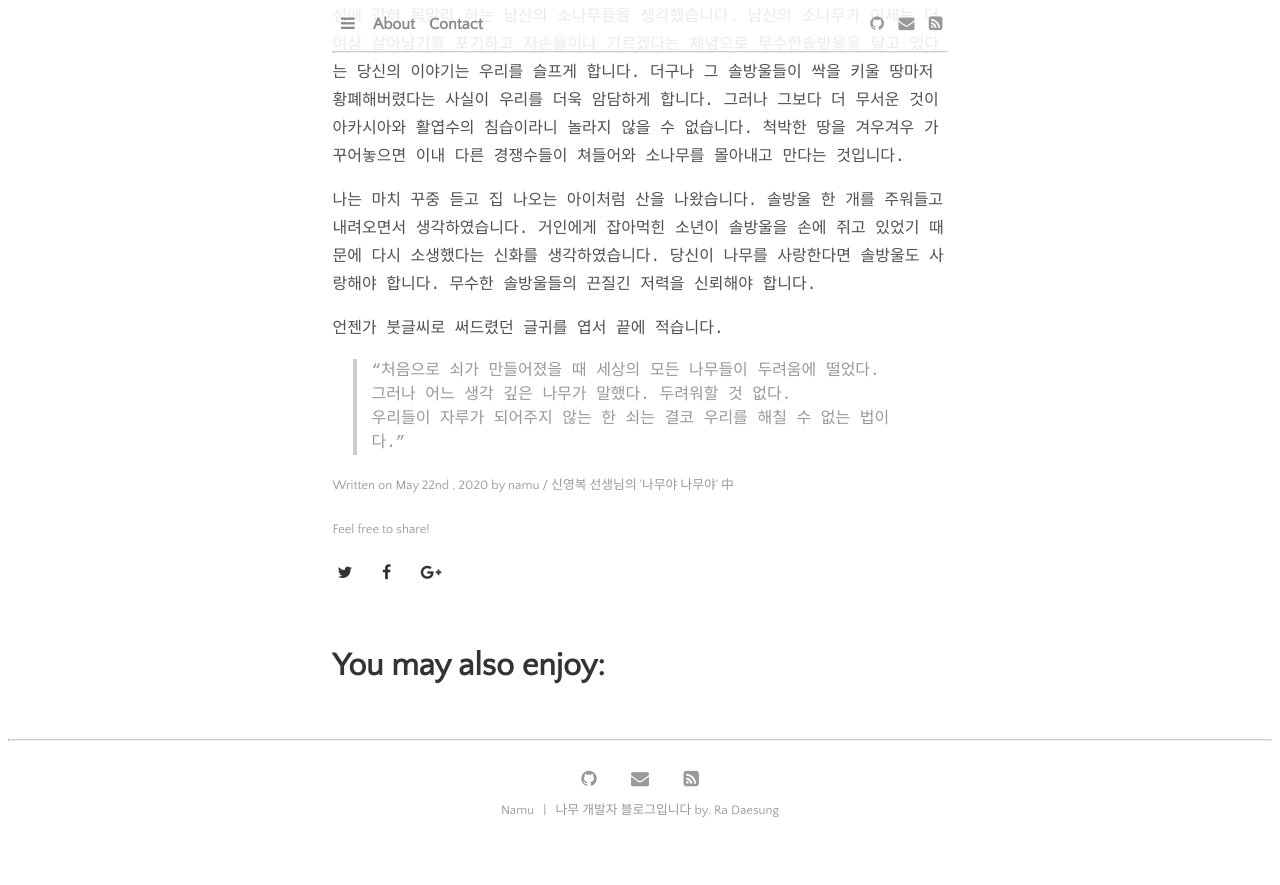
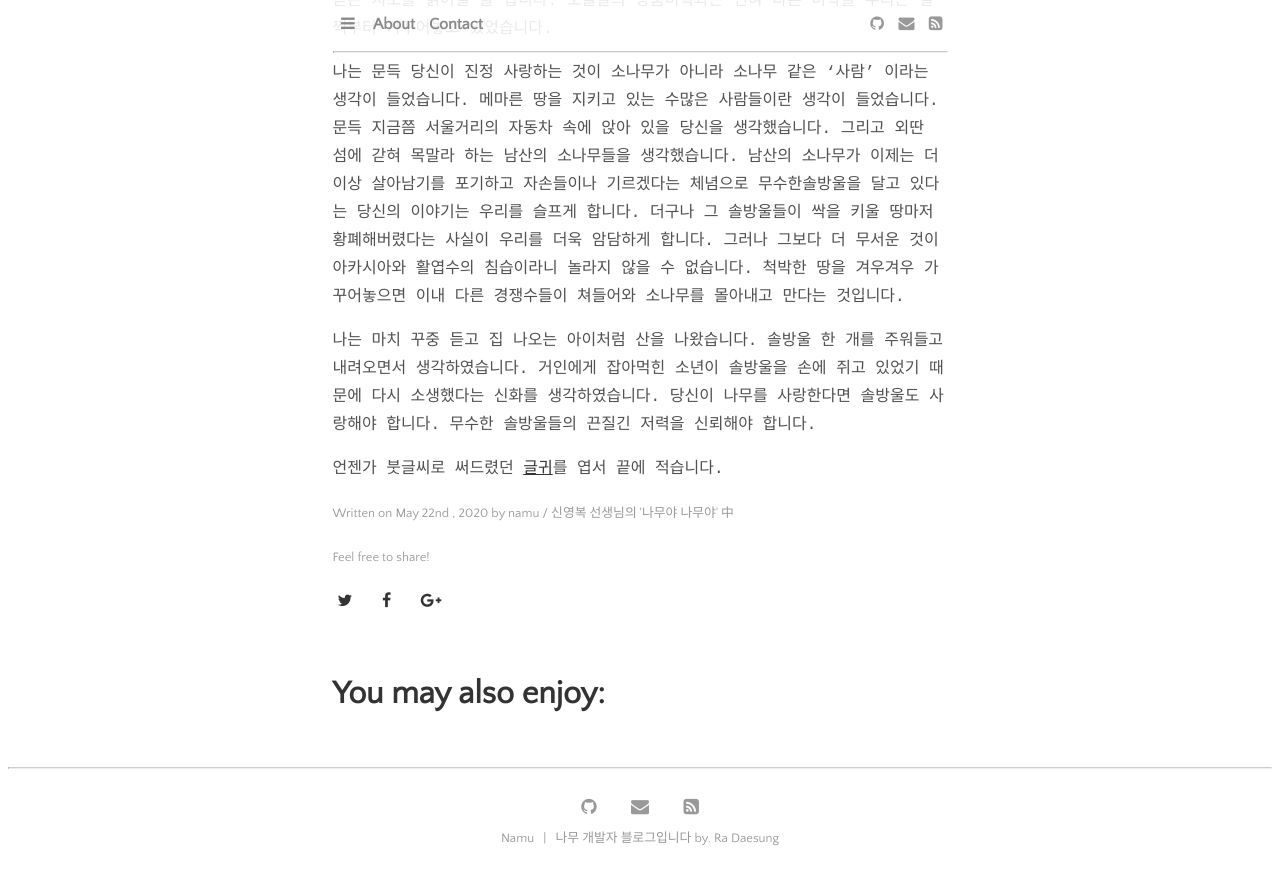
Before and after one commit to daesungRa/namu, a Jekyll site: the page built from _posts/daily/2020-05-23-namu.markdown, in a window 1280 px wide and 900 px high, scrolled down 2044 px. Shown: the top 885 px of the window. Built offline with Jekyll 4.4.1, drawn with Linux system fonts in a browser that asks for light colours; some web fonts are replaced; some of the changed text lies outside the part shown.

Commit message:
post: Modify posts

```diff
--- a/_posts/daily/2020-05-06-new-post.markdown
+++ b/_posts/daily/2020-05-06-new-post.markdown
@@ -5,12 +5,12 @@ author: namu
 categories: daily
 permalink: "/daily/:year/:month/:day/:title"
 image: mountains.jpg
-image-view: false
+image-view: true
 ---
 
 시작이란 말은 언제나 가슴 떨리고 아름답다.
 
-나에게도, 우리 가족에게도, 우리 민족에게도,<br/>
+나에게도, 우리 가족에게도, 우리 민족에게도.<br/>
 그리고 소나무에게도 언제나 시작은 있었다.
 
 새롭게 시작하는 모든 사람들을 언제나 사랑하고 축복한다.
--- a/_posts/daily/2020-05-23-namu.markdown
+++ b/_posts/daily/2020-05-23-namu.markdown
@@ -66,9 +70,4 @@ image-view: true
 당신이 나무를 사랑한다면 솔방울도 사랑해야 합니다.
 무수한 솔방울들의 끈질긴 저력을 신뢰해야 합니다.
 
-언젠가 붓글씨로 써드렸던 글귀를 엽서 끝에 적습니다.
-
-
-> "처음으로 쇠가 만들어졌을 때 세상의 모든 나무들이 두려움에 떨었다.<br/>
-> 그러나 어느 생각 깊은 나무가 말했다. 두려워할 것 없다.<br/>
-> 우리들이 자루가 되어주지 않는 한 쇠는 결코 우리를 해칠 수 없는 법이다."
+언젠가 붓글씨로 써드렸던 [글귀](#sonamu)를 엽서 끝에 적습니다.
```
Also changed, not shown: other parts of _posts/daily/2020-05-23-namu.markdown (+5 -1 lines).
